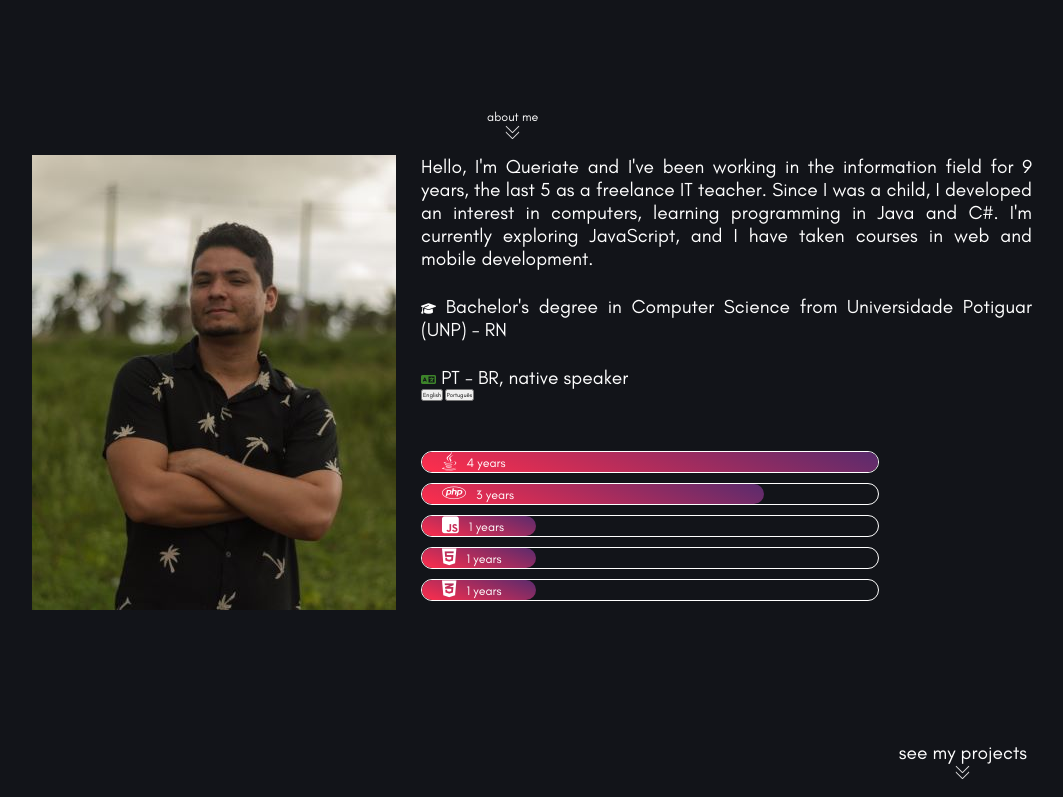
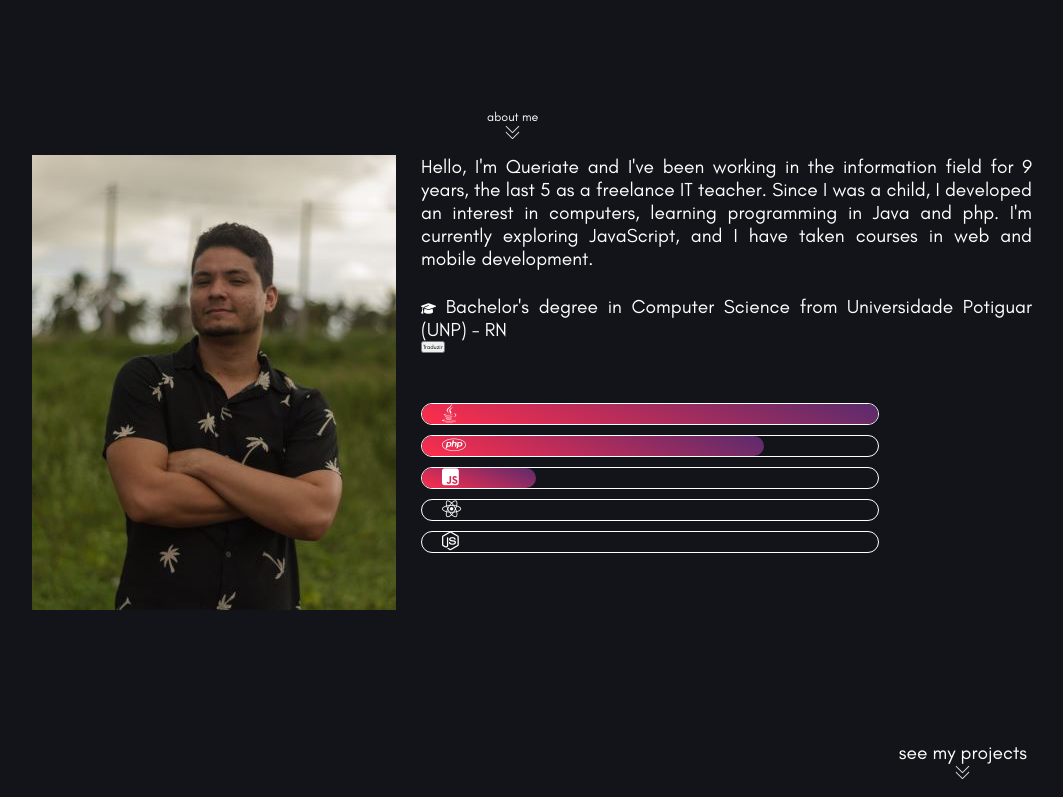
Before and after one commit to Queriate/Portfolio, a plain HTML site: page index.html in a window 1280 px wide. Shown: the part 585-1382 px from the top of the page, without its empty margins (108-1171 px from the left). Drawn offline with nearby package versions, Linux system fonts and the light colour scheme.

Commit message:
alterando botão de tradução e mudando algumas barras para react e node.js

```diff
--- a/index.html
+++ b/index.html
@@ -57,11 +57,11 @@
 				<!-- Descrição pessoal / Personal description -->
 				<!-- Descrição pessoal / Personal description -->
 <p class="lang-en">
-	Hello, I'm Queriate and I've been working in the information field for 9 years, the last 5 as a freelance IT teacher. Since I was a child, I developed an interest in computers, learning programming in Java and C#. I'm currently exploring JavaScript, and I have taken courses in web and mobile development.
+	Hello, I'm Queriate and I've been working in the information field for 9 years, the last 5 as a freelance IT teacher. Since I was a child, I developed an interest in computers, learning programming in Java and php. I'm currently exploring JavaScript, and I have taken courses in web and mobile development.
 </p>
 
 <p class="lang-pt-br" style="display: none;">
-	Olá, eu sou Queriate e trabalho na área de informática há 9 anos, sendo os últimos 5 como professor de TI freelancer. Desde criança, desenvolvi interesse por computadores, aprendendo programação em Java e C#. Atualmente, estou explorando JavaScript e tenho feito cursos em desenvolvimento web e mobile.
+	Olá, eu sou Queriate e trabalho na área de informática há 9 anos, sendo os últimos 5 como professor de TI freelancer. Desde criança, desenvolvi interesse por computadores, aprendendo programação em Java e php. Atualmente, estou explorando JavaScript e tenho feito cursos em desenvolvimento web e mobile.
 </p>
 
 <!-- Formação acadêmica e habilidades / Academic background and skills -->
@@ -73,39 +73,30 @@
 	<i class="fa-solid fa-graduation-cap"></i> Bacharel em Ciência da Computação pela Universidade Potiguar (UNP) - RN
 </p>
 
-<p class="lang-en">
-	<i class="fa-solid fa-language" style="color: #3d842a;"></i> PT - BR, native speaker
-</p>
-
-<p class="lang-pt-br" style="display: none;">
-	<i class="fa-solid fa-language" style="color: #3d842a;"></i> PT - BR, língua materna
-</p>
-
 <!-- Botões de alternar idiomas -->
-<button onclick="toggleLanguage('en')">English</button>
-<button onclick="toggleLanguage('pt-br')">Português</button>
+<button class="btn-traducao" onclick="toggleLanguage()">Traduzir</button>
 
 				<!-- Barra de progresso das habilidades / Skills progress bar -->
 				<div class="barras ">
 
 					<div class="borda">
-						<div class="barra java"><i class="fa-brands fa-java"></i> 4 years</div>
+						<div class="barra java"><i class="fa-brands fa-java"></i></div>
 					</div>
 
 					<div class="borda">
-						<div class="barra php"><i class="fa-brands fa-php"></i> 3 years</div>
+						<div class="barra php"><i class="fa-brands fa-php"></i></div>
 					</div>
 
 					<div class="borda">
-						<div class="barra js"><i class="fa-brands fa-square-js"></i> 1 years</div>
+						<div class="barra js"><i class="fa-brands fa-square-js"></i></div>
 					</div>
 
 					<div class="borda">
-						<div class="barra html5"><i class="fa-brands fa-html5"></i> 1 years</div>
+						<div class="barra react"><i class="fa-brands fa-react"></i></div>
 					</div>
 
 					<div class="borda">
-						<div class="barra css3"><i class="fa-brands fa-css3-alt"></i> 1 years</div>
+						<div class="barra node"><i class="fa-brands fa-node-js"></i></div>
 					</div>
 				</div>
 			</div>
```
